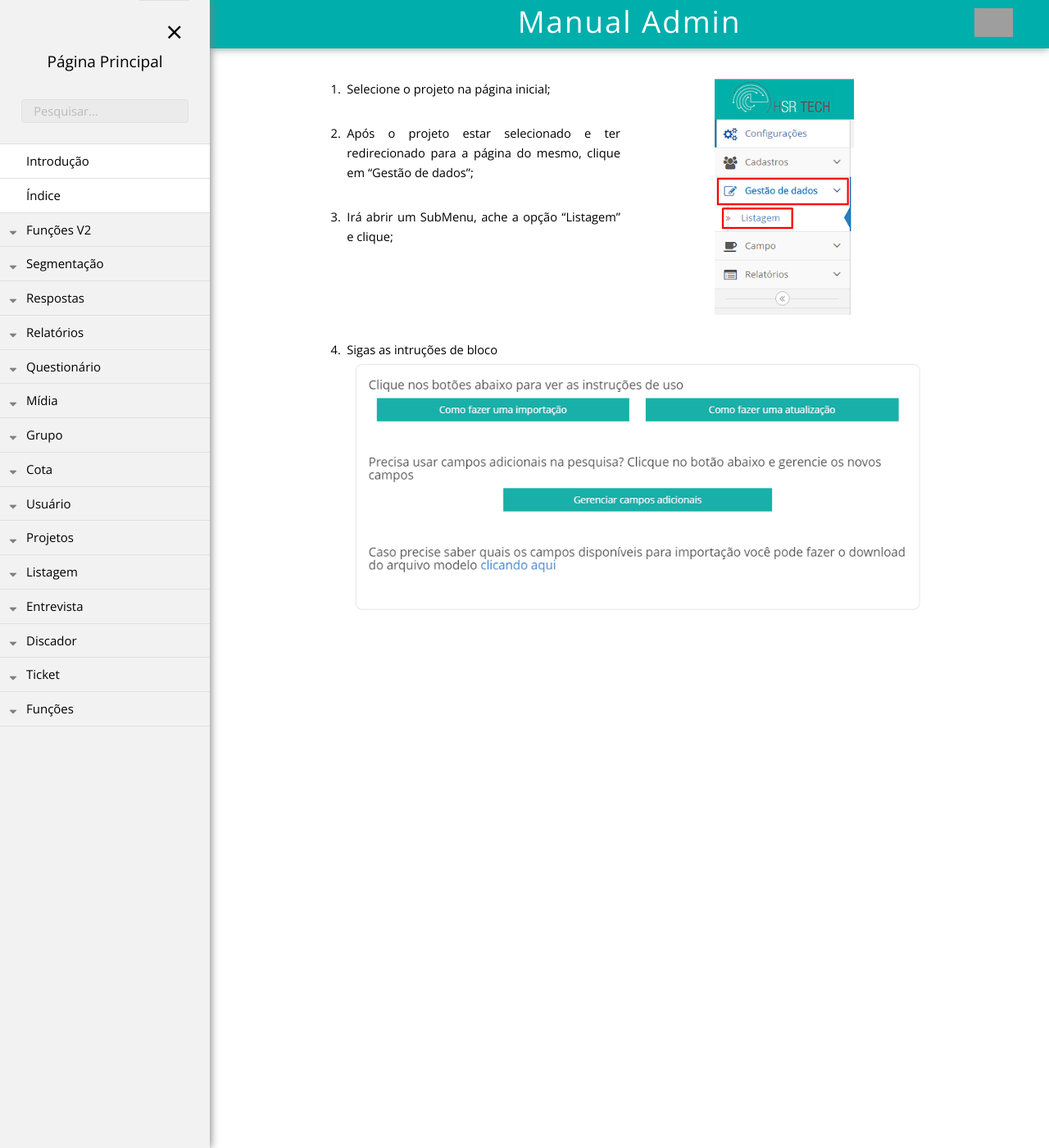
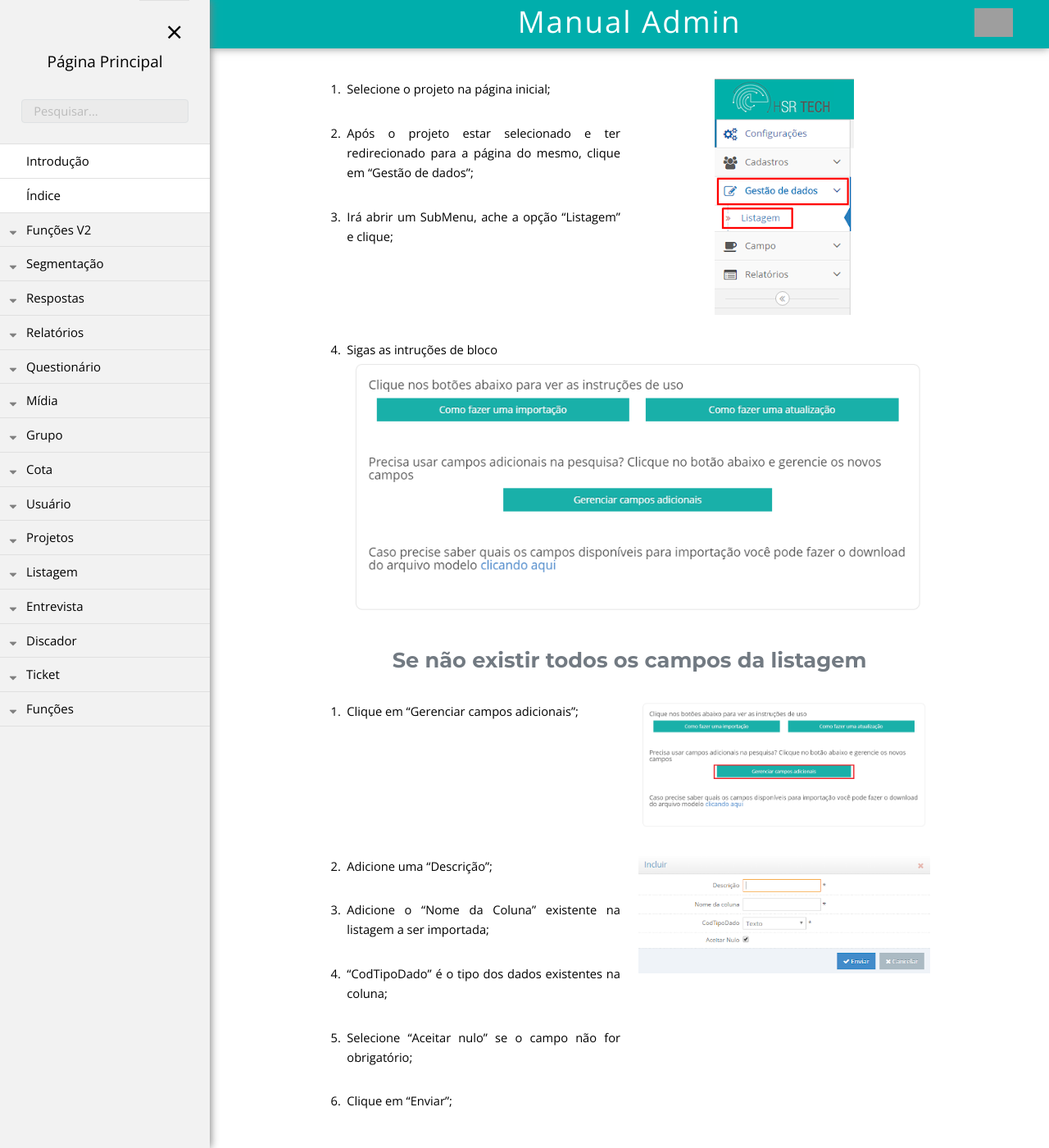
Before and after one commit to rogerio-figueiredo-hsr/hsrtechonline.github.io, a Jekyll site: the page built from _posts/2020-02-07-adicionar-listagem-novo.md, in a window 1280 px wide and 1400 px high, scrolled down 81 px. Shown: the whole window at 82% size. Built offline with Jekyll 4.4.1, drawn with Linux system fonts in a browser that asks for light colours; grey boxes are pictures that could not be loaded.

Commit message:
adicionar-listagem

```diff
--- a/_posts/2020-02-07-adicionar-listagem-novo.md
+++ b/_posts/2020-02-07-adicionar-listagem-novo.md
@@ -24,3 +24,35 @@ pasta: "Listagem"
 
 4. Sigas as intruções de bloco
 ![Imagem de apoio 2]({{ "/assets/img/instrucoes-listagem-01.png" | prepend: site.baseurl }})
+
+
+## Se não existir todos os campos da listagem
+
+<div class="row" markdown="1">
+<div class="6u 12u$(small)" markdown="1">
+1. Clique em "Gerenciar campos adicionais";
+</div>
+<div class="6u 12u$(small)" markdown="1">
+![Imagem de apoio 3]({{ "/assets/img/instrucoes-listagem-03.png" | prepend: site.baseurl }})
+</div>
+</div>
+
+
+<div class="row" markdown="1">
+<div class="6u 12u$(small)" markdown="1">
+
+{:start="2"}
+2. Adicione uma "Descrição";
+
+3. Adicione o "Nome da Coluna" existente na listagem a ser importada;
+
+4. "CodTipoDado" é o tipo dos dados existentes na coluna;
+
+5. Selecione "Aceitar nulo" se o campo não for obrigatório;
+
+6. Clique em "Enviar";
+</div>
+<div class="6u 12u$(small)" markdown="1">
+![Imagem de apoio 4]({{ "/assets/img/adicionar-listagem-04.png" | prepend: site.baseurl }})
+</div>
+</div>
```
Also changed, not shown: assets/img/instrucoes-listagem-03.png (added).
